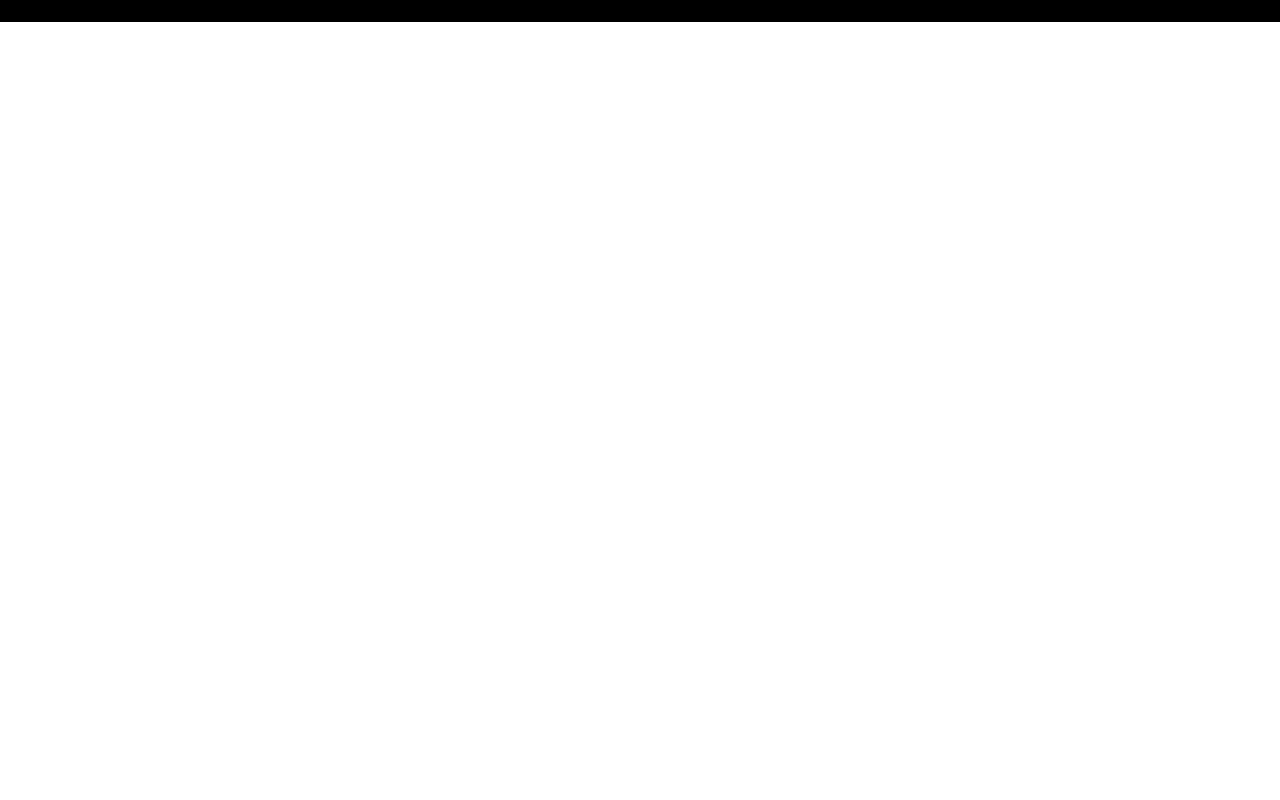
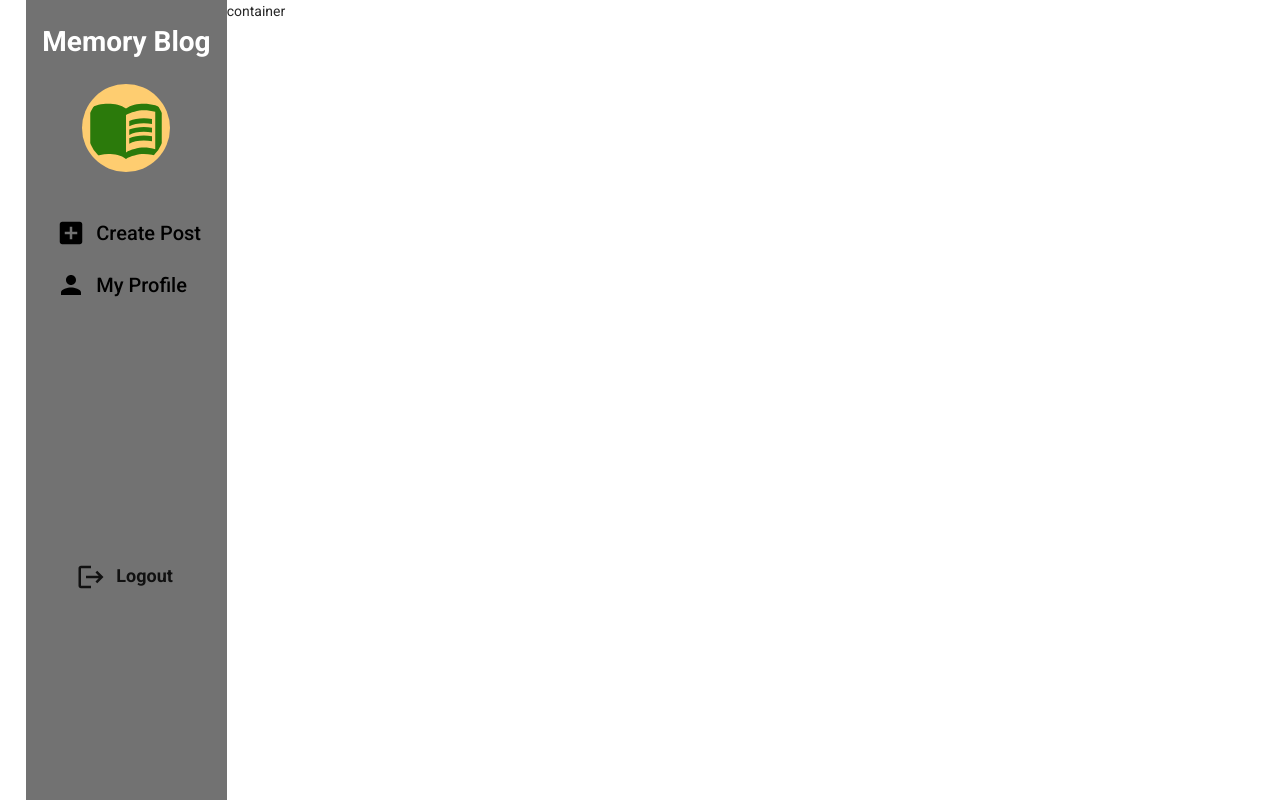
Before and after one commit to gihanpiumal/temp-memory-frontend, a React (Create React App) app: page /home in a window 1280 px wide. Built offline with nearby package versions, Linux system fonts and the light colour scheme.

Commit message:
home-design

```diff
--- a/src/app.scss
+++ b/src/app.scss
@@ -1,7 +1,7 @@
 @import "~antd/dist/antd.css";
 
 .app {
-  background-color: black;
+  // background-color: black;
   width: 100%;
   // height: 100vh;
   .app-wrapper {
--- a/src/components/index.js
+++ b/src/components/index.js
@@ -1 +1,2 @@
 export* from "./post"
+export* from "./sideNavBar"
--- /dev/null
+++ b/src/components/sideNavBar/SideNavBar.jsx
@@ -0,0 +1,47 @@
+import React from "react";
+import { Link } from "react-router-dom";
+
+import MenuBookIcon from "@mui/icons-material/MenuBook";
+import AddBoxIcon from "@mui/icons-material/AddBox";
+import PersonIcon from "@mui/icons-material/Person";
+import LogoutIcon from "@mui/icons-material/Logout";
+
+import "./sidenavbar.scss";
+import {RoutesConstant} from "../../assets/constants"
+
+const SideNavBar = () => {
+  return (
+    <div className="side-nav-bar">
+      <div className="side-nav-bar-wrapper">
+        <div className="side-nav-bar-top">
+          <div className="side-nav-bar-title">Memory Blog</div>
+          <div className="side-nav-bar-logo">
+            <MenuBookIcon className="logo-icoon" />
+          </div>
+        </div>
+        <div className="side-nav-bar-middle">
+          <div className="side-nav-bar-items">
+            <Link className="side-nav-links">
+              <AddBoxIcon className="link-icon" />
+              <p>Create Post</p>
+            </Link>
+          </div>
+          <div className="side-nav-bar-items">
+            <Link to={RoutesConstant.userProfile} className="side-nav-links">
+              <PersonIcon className="link-icon" />
+              <p>My Profile</p>
+            </Link>
+          </div>
+        </div>
+        <div className="side-nav-bar-bottom">
+          <div className="side-nav-bar-logout">
+            <LogoutIcon className="link-icon" />
+            Logout
+          </div>
+        </div>
+      </div>
+    </div>
+  );
+};
+
+export default SideNavBar;
--- /dev/null
+++ b/src/components/sideNavBar/index.js
@@ -0,0 +1 @@
+export {default as SideNavBar} from "./SideNavBar"
--- /dev/null
+++ b/src/components/sideNavBar/sidenavbar.scss
@@ -0,0 +1,67 @@
+.side-nav-bar {
+  .side-nav-bar-wrapper {
+    margin-left: 3%;
+    background-color: rgb(114, 114, 114);
+    height: 100vh;
+    .side-nav-bar-top {
+      padding-top: 10%;
+      display: flex;
+      flex-direction: column;
+      align-items: center;
+      .side-nav-bar-title {
+        font-size: 28px;
+        font-weight: bold;
+        color: #fff;
+      }
+      .side-nav-bar-logo {
+        margin-top: 20px;
+        .logo-icoon {
+          padding: 5px;
+          font-size: 88px;
+          background-color: #fecd70;
+          border-radius: 50%;
+          color: #2b7a0b;
+        }
+      }
+    }
+    .side-nav-bar-middle {
+      display: flex;
+      flex-direction: column;
+      align-items: flex-start;
+      margin-top: 20%;
+      margin-left: 15%;
+      .side-nav-bar-items {
+        font-size: 20px;
+        font-weight: 500;
+        cursor: pointer;
+
+        :hover {
+          color: #fff;
+        }
+        .side-nav-links {
+            display: flex;
+            justify-content: center;
+            color: #000;
+          .link-icon {
+            font-size: 30px;
+            margin-right: 10px;
+          }
+        }
+      }
+    }
+    .side-nav-bar-bottom {
+      margin-top: 120%;
+      .side-nav-bar-logout {
+        display: flex;
+        margin-left: 25%;
+        font-size: 18px;
+        font-weight: 600;
+        cursor: pointer;
+        .link-icon {
+          font-size: 30px;
+          margin-right: 10px;
+        }
+      }
+    }
+  }
+}
--- a/src/pages/home/Home.jsx
+++ b/src/pages/home/Home.jsx
@@ -1,11 +1,19 @@
-import React from 'react'
+import React from "react";
 
-import "./home.scss"
+import "./home.scss";
+import { SideNavBar } from "../../components";
 
 const Home = () => {
   return (
-    <div>Home</div>
-  )
-}
+    <div className="home">
+      <div className="home-wrapper">
+        <div className="home-sidenavbar">
+          <SideNavBar />
+        </div>
+        <div className="home-contain">container</div>
+      </div>
+    </div>
+  );
+};
 
-export default Home
+export default Home;
--- a/src/pages/home/home.scss
+++ b/src/pages/home/home.scss
@@ -0,0 +1,12 @@
+.home {
+  .home-wrapper {
+    display: flex;
+    // justify-content: center;
+    .home-sidenavbar {
+        flex: 1;
+    }
+    .home-contain {
+        flex: 5;
+    }
+  }
+}
```
